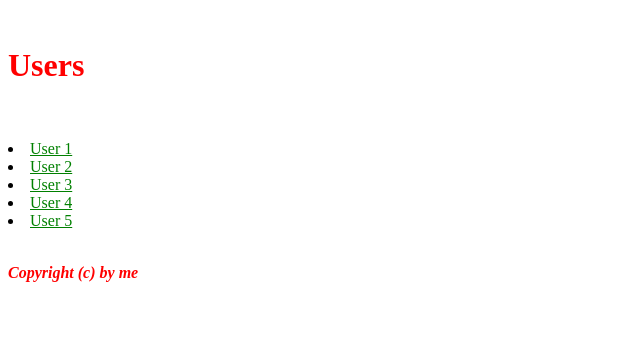
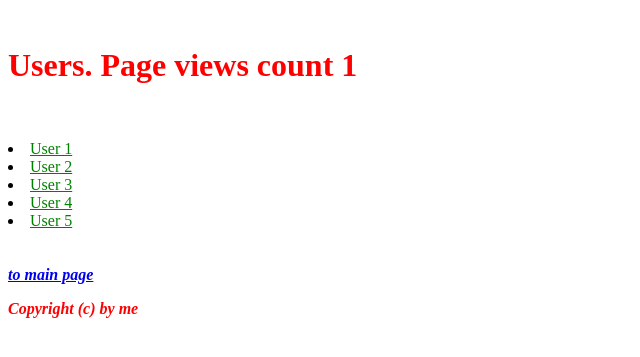
Before and after one commit to alvin-dp/GitFullStack, a Node server app: page /users in a window 1280 px wide. Shown: the top 357 px of the page, without its empty margins (0-640 px from the left). Run offline with Node 20, Linux system fonts and the light colour scheme.

Commit message:
HW #62 jwt + sessions

```diff
--- a/learn_express/index.js
+++ b/learn_express/index.js
@@ -1,10 +1,16 @@
+const dotenv = require('dotenv');
 const express = require('express');
 const bodyParser = require('body-parser');
+const cookieParser = require('cookie-parser');
+const jwt = require('jsonwebtoken');
+const session = require('express-session');
 const path = require('path');
 const app = express();
 const router = express.Router();
 const port = 3000;
+dotenv.config();
 
+const secretKey = process.env.SECRETKEY;
 app.set('views', path.join(__dirname, 'views'));
 app.set('view engine', 'ejs');
 app.engine('pug', require('pug').__express);
@@ -14,20 +20,125 @@ const myLogger = (req, res, next) => {
   next();
 };
 
+app.use(session({
+   secret: secretKey,
+   resave: false,
+   saveUninitialized: true,
+   cookie: { secure: false }
+ }));
+
+
+const myJwtBuilder = (req, res, next) => {
+  try {
+  const payload = {
+    userId: 123,
+    username: 'John_Doe'
+  };
+  const token = jwt.sign(payload, secretKey, { expiresIn: '1h' });
+  res.cookie('jwtTkn', token, { maxAge: 900000, httpOnly: true });
+  console.log('jwtTkn created');
+  next();
+}
+catch (error){
+  next(error);
+}
+};
+
+
+const myJwtChecker = (req, res, next) => {
+  try {
+  const token = req.cookies.jwtTkn;
+  jwt.verify(token,secretKey);
+  const decodedPayload = jwt.decode(token);
+  console.log(`Usr name - ${decodedPayload.username}  loged in.`);
+  next();
+}
+catch (error){
+  next(error);
+}
+};
+
+function getNamePageViews(req) {
+  if (toString(req.url).charAt(1)==='.'){
+    return undefined;
+  }
+  let ss_name= req.url + '_views';
+  if (req.url==='/') {
+    ss_name = ss_name.replaceAll('/','root')
+    }
+  else{
+    ss_name = ss_name.substring(1);
+  }
+  return ss_name;
+}
+
+function getPageViewsValue(name,ssData){
+    const convertArray = Object.entries(ssData);
+    const page_views = new Map(convertArray);
+    return page_views.get(name);
+}
+// midlleware for PageCounters in session
+const sessionPageCounter = (req,res, next) => {
+  const ss_name = getNamePageViews(req);
+  if (ss_name===undefined) {
+    next();
+  }
+  //console.log('Session info - name ',ss_name);
+  if (req.session.page_views) {
+    //console.log('Session info - ',req.session);
+    const convertArray = Object.entries(req.session.page_views);
+    const page_views = new Map(convertArray);
+    if (page_views.has(ss_name)) {
+      let count= page_views.get(ss_name);
+      page_views.delete(ss_name);
+      page_views.set(ss_name,++count);
+      req.session.page_views  = Object.fromEntries(page_views);
+    }
+    else {
+        page_views.set(ss_name,1);
+        req.session.page_views  = Object.fromEntries(page_views);
+    }
+  } else {
+    //console.log('Session info - page_views map created');
+    const page_views = new Map();
+    page_views.set(ss_name,1);
+    req.session.page_views  = Object.fromEntries(page_views);
+   // console.log('Session info - page_views'. req.session.page_views);
+  }
+  next();
+}
+
+// Middleware
 app.use(express.static('public'));
 app.use(bodyParser.json());
 app.use(myLogger);
+app.use(cookieParser());
+app.use(sessionPageCounter);
 
 router.get('/', (req, res) => {
-  res.send(`Learn Express is YES!`);
+  //res.send(`Learn Express is YES!`);
+  res.render('index.pug', { nameTitle: 'Login page' });
 });
 
+router.get('/login', (req, res) => {
+  res.render('login.pug', { nameTitle: 'Login page' });
+});
+
+app.use('/login',myJwtBuilder);
+app.use('/articles',myJwtChecker);
+
 router.get('/users', (req, res) => {
-    res.render('users.pug', { nameTitle: 'Users page' });
+   const ss_name = getNamePageViews(req);
+    res.render('users.pug', { nameTitle: 'Users page'
+                            , viewCount: getPageViewsValue(ss_name,req.session.page_views) });
 });
 
 router.get('/users/:userId', (req, res) => {
-   res.render('user.pug', { nameTitle: `User ID ${req.params.userId}`, userID: req.params.userId, userName: 'Will Doe'});
+  const ss_name = getNamePageViews(req);
+  res.render('user.pug', { nameTitle: `User ID ${req.params.userId}`
+                        , userID: req.params.userId
+                        , userName: 'Will Doe'
+                        , viewCount: getPageViewsValue(ss_name,req.session.page_views) });
 });
 
 const articles= [];
@@ -49,8 +160,35 @@ router.get('/articles/:articleId', (req, res) => {
   res.render('article.ejs', article);
 });
 
+router.get('/async-err', async (req, res, next) => {
+  try {
+    await Promise.reject(new Error("Can't get the async data"));
+  } catch (err) {
+    next(err);
+  }
+});
+
+router.get('/set-theme', (req, res) => {
+  res.cookie('favtheme', 'dark', { maxAge: 900000, httpOnly: true });
+  res.send('Cookie favtheme встановлено');
+});
+
+router.get('/get-theme', (req, res) => {
+  const cookieValue = req.cookies.favtheme;
+  res.send(`Значення cookie: ${cookieValue}`);
+});
+
 app.use('/', router);
+
+// Error Middleware
+app.use(function(err, req, res, next) {
+  res.status(err.status || 500).send({message:err.message||"Internal server error"});
+});
 
 app.listen(port, () => {
   console.log(`Example app listening on port ${port}`)
 })
+
+process.on('unhandledRejection', (reason, promise) => {
+  console.error('Unhandled rejection at:', promise, 'reason:', reason);
+});
--- a/learn_express/package.json
+++ b/learn_express/package.json
@@ -10,8 +10,12 @@
   "license": "ISC",
   "description": "",
   "dependencies": {
+    "cookie-parser": "^1.4.7",
+    "dotenv": "^17.2.3",
     "ejs": "^3.1.10",
     "express": "^5.1.0",
+    "express-session": "^1.18.2",
+    "jsonwebtoken": "^9.0.2",
     "pug": "^3.0.3"
   }
 }
--- a/learn_express/views/article.ejs
+++ b/learn_express/views/article.ejs
@@ -2,9 +2,12 @@
 <html>
   <head>
     <title><%= name %></title>
+    <link rel="icon" href="/pics/favicon.ico" type="image/x-icon">
   </head>
   <body>
-    <h1> <%= name %></h1>
+    <h1> <img src="/pics/icons8-express-js-50.png" alt="express js"> <%= name %></h1>
     <span><%= content %></span>
+    <br/>
+    <a href="/">to main page</a>
   </body>
 </html>
--- a/learn_express/views/articles.ejs
+++ b/learn_express/views/articles.ejs
@@ -4,6 +4,7 @@
     <meta charset="UTF-8">
     <meta name="viewport" content="width=device-width, initial-scale=1.0">
     <title><%= title %></title>
+    <link rel="icon" href="/pics/favicon.ico" type="image/x-icon">
   </head>
   <body>
     <h1><%= message %></h1>
@@ -14,5 +15,7 @@
             <li><a href='/articles/<%= article.id %>'> <%= article.name %> </a></li>
         <% }); %>
     </ul>
+    <br/>
+    <a href="/">to main page</a>
   </body>
 </html>
--- a/learn_express/views/footer.pug
+++ b/learn_express/views/footer.pug
@@ -1,2 +1,4 @@
 footer#footer
-  p(class='i-bold text-red') Copyright (c) by me
+br
+a(class='i-bold' href='/') to main page
+p(class='i-bold text-red') Copyright (c) by me
--- a/learn_express/views/head.pug
+++ b/learn_express/views/head.pug
@@ -1,3 +1,4 @@
 head
   title= nameTitle
   link(rel="stylesheet"  href="/styles/style.css")
+  link(rel='icon', type='image/x-icon', href='/pics/favicon.ico')
--- a/learn_express/views/user.pug
+++ b/learn_express/views/user.pug
@@ -4,7 +4,7 @@ html
 
   body
     br
-    h1(class='text-green')= 'User '+ userID
+    h1(class='text-green')= 'User '+ userID + '. Page views count ' + viewCount
     br
     p#userId(class='i-bold')= 'UserID is ' + userID
     p#userName(class='i-bold')= 'Name is ' + userName
--- a/learn_express/views/users.pug
+++ b/learn_express/views/users.pug
@@ -4,7 +4,7 @@ html
 
   body
     br
-    h1(class='text-red') Users
+    h1(class='text-red')='Users. Page views count ' + viewCount
     br
     ul
     each val in [1, 2, 3, 4, 5]
```
Also changed, not shown: learn_express/views/index.pug (added, +17 -0 lines), learn_express/views/login.pug (added, +11 -0 lines), learn_express/public/pics/favicon.ico (added), learn_express/public/pics/icons8-express-js-50.png (added), 2 other files.
